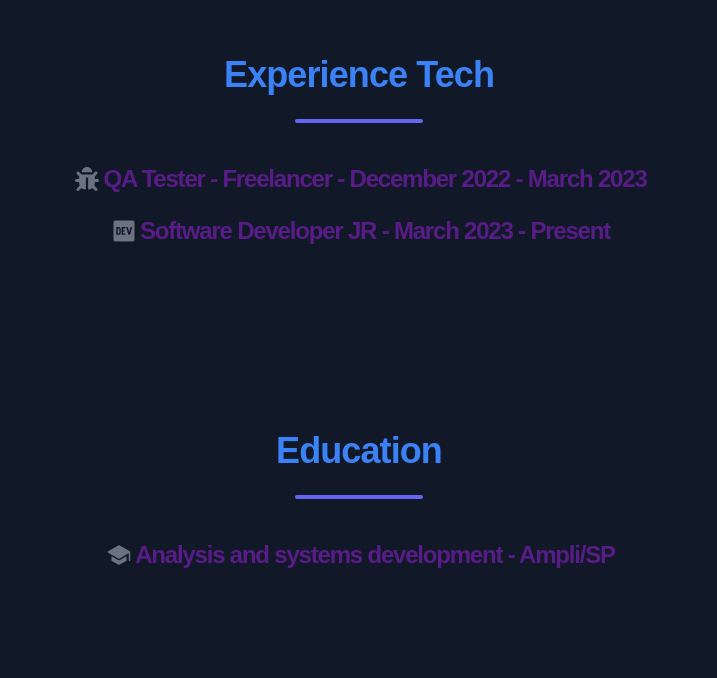
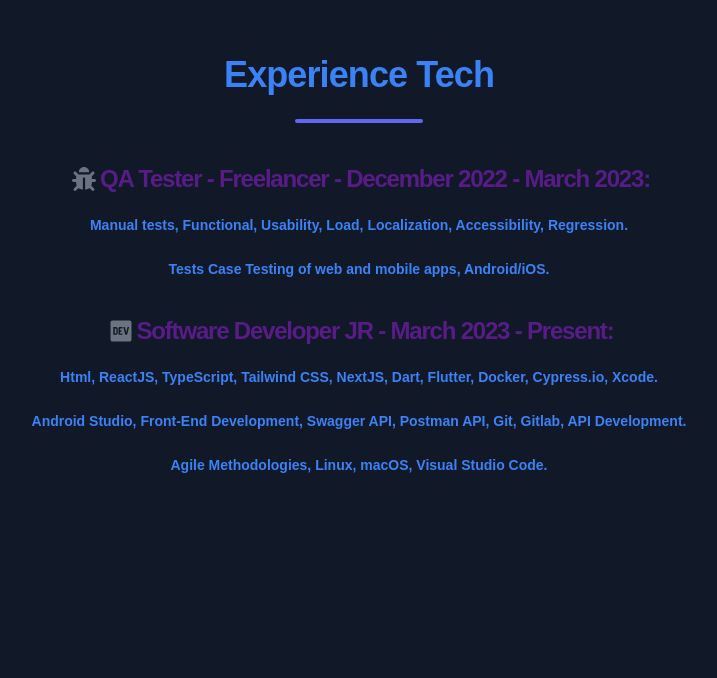
Before and after one commit to Victor-Zarzar/Portfolio-TS, a Next.js app: page /about in a window 1280 px wide. Shown: the part 1005-1683 px from the top of the page, without its empty margins (281-998 px from the left). Built offline with nearby package versions, Linux system fonts and the light colour scheme.

Commit message:
updates about page

```diff
--- a/src/app/about/page.tsx
+++ b/src/app/about/page.tsx
@@ -42,14 +42,26 @@ export default function About() {
           <div className="flex">
             <div className="flex items-center mx-auto mt-10">
               <FaBug className="w-5 h-4 md:w-8 md:h-6 text-gray-500" />
-              <span className="text-xs leading-relaxed text-purple-900 md:text-2xl lg:text-2xl font-semibold tracking-tighter">QA Tester - Freelancer - December 2022 - March 2023</span>
+              <span className="text-xs leading-relaxed text-purple-900 md:text-2xl lg:text-2xl tracking-tighter font-bold">QA Tester - Freelancer - December 2022 - March 2023:</span>
             </div>
+          </div>
+          <div className="mt-3 mb-4 justify-center items-center text-center">
+            <h1 className='text-[11px] md:text-sm text-blue-500 mt-5 font-bold'>Manual tests, Functional, Usability, Load, Localization, Accessibility, Regression.</h1>
+            <br />
+            <h2 className='text-[11px] md:text-sm text-blue-500 font-bold'>Tests Case Testing of web and mobile apps, Android/iOS.</h2>
           </div>
           <div className="flex">
             <div className="flex items-center mx-auto mt-5">
               <FaDev className="w-5 h-4 md:w-8 md:h-6 text-gray-500" />
-              <span className="text-xs leading-relaxed text-purple-900 md:text-2xl lg:text-2xl font-semibold tracking-tighter">Software Developer JR - March 2023 - Present</span>
+              <span className="text-xs leading-relaxed text-purple-900 md:text-2xl lg:text-2xl tracking-tighter font-bold">Software Developer JR - March 2023 - Present:</span>
             </div>
+          </div>
+          <div className="mt-3 mb-4 justify-center items-center text-center">
+            <h1 className='text-[11px] md:text-sm text-blue-500 mt-5 font-bold'>Html, ReactJS, TypeScript, Tailwind CSS, NextJS, Dart, Flutter, Docker, Cypress.io, Xcode.</h1>
+            <br />
+            <h2 className='text-[11px] md:text-sm text-blue-500 font-bold'>Android Studio, Front-End Development, Swagger API, Postman API, Git, Gitlab, API Development.</h2>
+            <br />
+            <h3 className='text-[11px] md:text-sm text-blue-500 font-bold'>Agile Methodologies, Linux, macOS, Visual Studio Code.</h3>
           </div>
         </div>
       </div>
```
